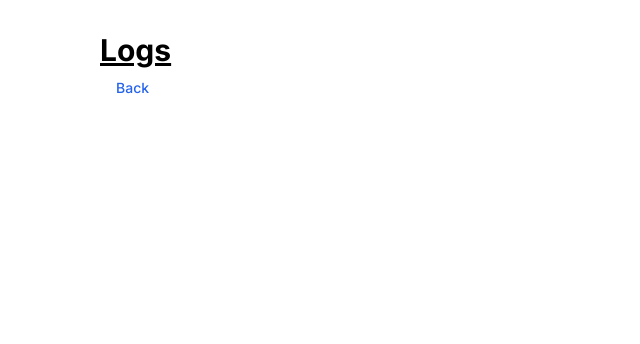
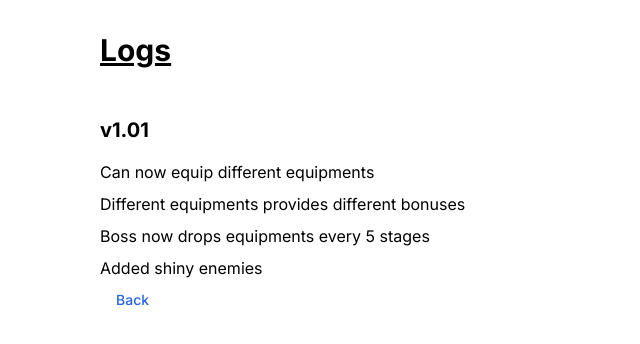
Before and after one commit to Bobsters6666/Shape-Incremental, a Next.js app: page /logs in a window 1280 px wide. Shown: the top 344 px of the page, without its empty margins (0-640 px from the left). Built offline with nearby package versions, Linux system fonts and the light colour scheme.

Commit message:
v1.01 logs

```diff
--- a/src/app/logs/page.tsx
+++ b/src/app/logs/page.tsx
@@ -6,7 +6,15 @@ const page = () => {
   return (
     <div className="max-w-[1080px] mx-auto mt-8">
       <h2 className="text-3xl font-bold underline">Logs</h2>
-      <div></div>
+      <div>
+        <h3 className="text-xl font-bold mt-12 mb-4">v1.01</h3>
+        <ul className="flex flex-col gap-2">
+          <li className="">Can now equip different equipments</li>
+          <li>Different equipments provides different bonuses</li>
+          <li>Boss now drops equipments every 5 stages</li>
+          <li>Added shiny enemies</li>
+        </ul>
+      </div>
       <div>
         <Button variant={"link"}>
           <Link href="/">Back</Link>
--- a/src/components/hero/Equipment.tsx
+++ b/src/components/hero/Equipment.tsx
@@ -37,11 +37,11 @@ const Equipment = ({
       setGoldMultiplier((prev: number) => prev / prevEquipPower);
       setGoldMultiplier((prev: number) => prev * equipped[equipType].scaled);
     } else if (equipType === "overall") {
+      setShinyChance((prev: number) => prev / prevEquipPower);
+      setShinyChance((prev: number) => prev * equipped[equipType].scaled);
+    } else if (equipType === "weapon") {
       setAttackMultiplier((prev: number) => prev / prevEquipPower);
       setAttackMultiplier((prev: number) => prev * equipped[equipType].scaled);
-    } else if (equipType === "weapon") {
-      setShinyChance((prev: number) => prev / prevEquipPower);
-      setShinyChance((prev: number) => prev * equipped[equipType].scaled);
     } else if (equipType === "secondary") {
       setMagicMultiplier((prev: number) => prev / prevEquipPower);
       setMagicMultiplier((prev: number) => prev * equipped[equipType].scaled);
```
